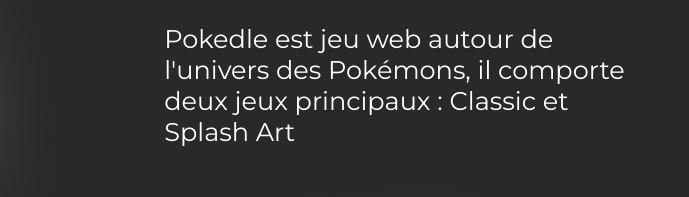
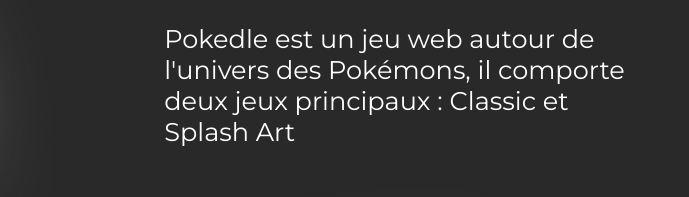
Before and after one commit to PingouinDuTurfu/portfolio, a plain HTML site: page index.html in a window 1280 px wide. Shown: the part 6048-6245 px from the top of the page, 591-1280 px from the left. Drawn offline with Linux system fonts and the light colour scheme.

Commit message:
Fix typo

```diff
--- a/index.html
+++ b/index.html
@@ -165,7 +165,7 @@
                                     <img src="assets/export.svg" alt="export">
                                 </a>
                             </div>
-                            <p>Pokedle est jeu web autour de l'univers des Pokémons, il comporte deux jeux principaux : Classic et Splash Art</p>
+                            <p>Pokedle est un jeu web autour de l'univers des Pokémons, il comporte deux jeux principaux : Classic et Splash Art</p>
                         </div>
                         <div class="github-image">
                             <div class="github-image-inner">
```
